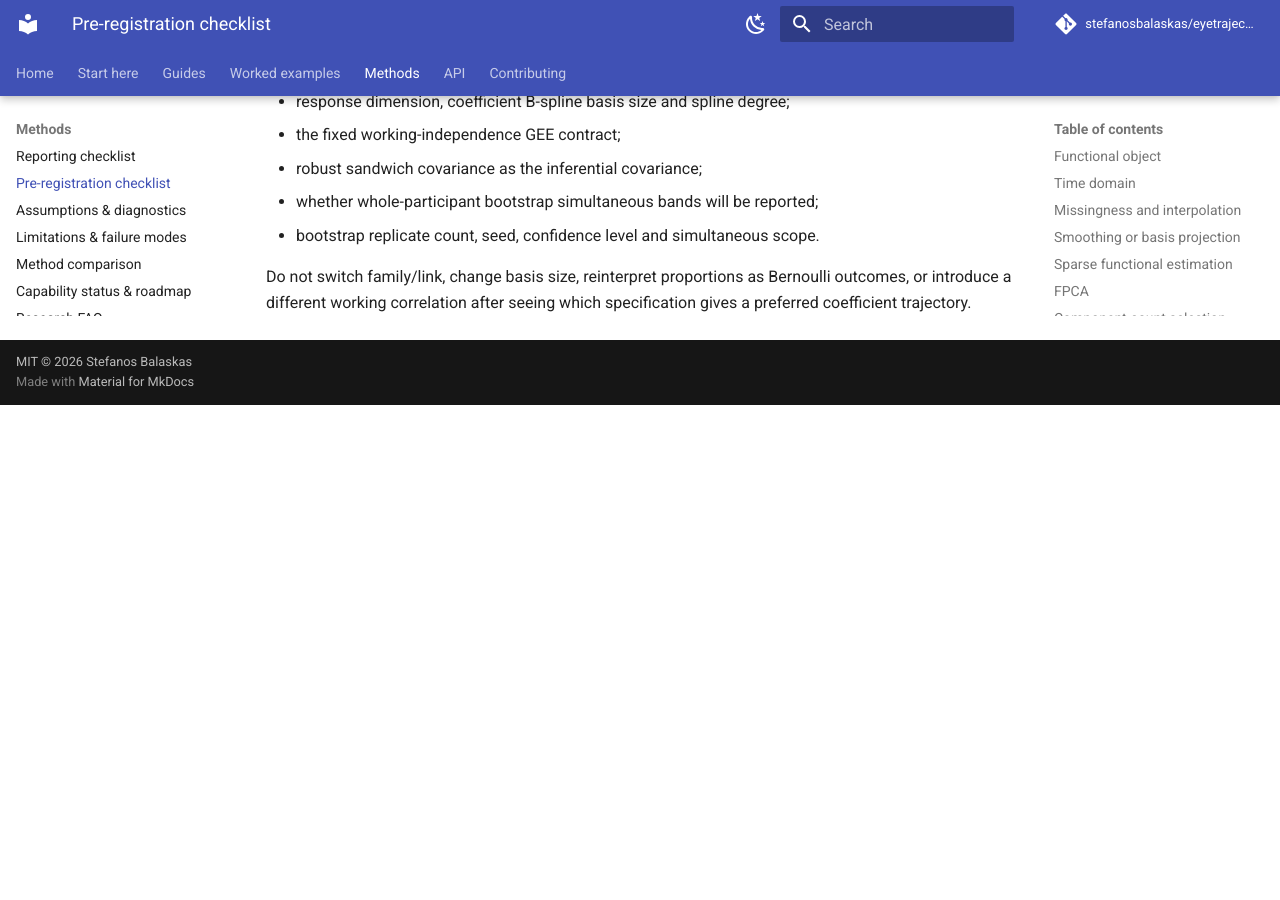
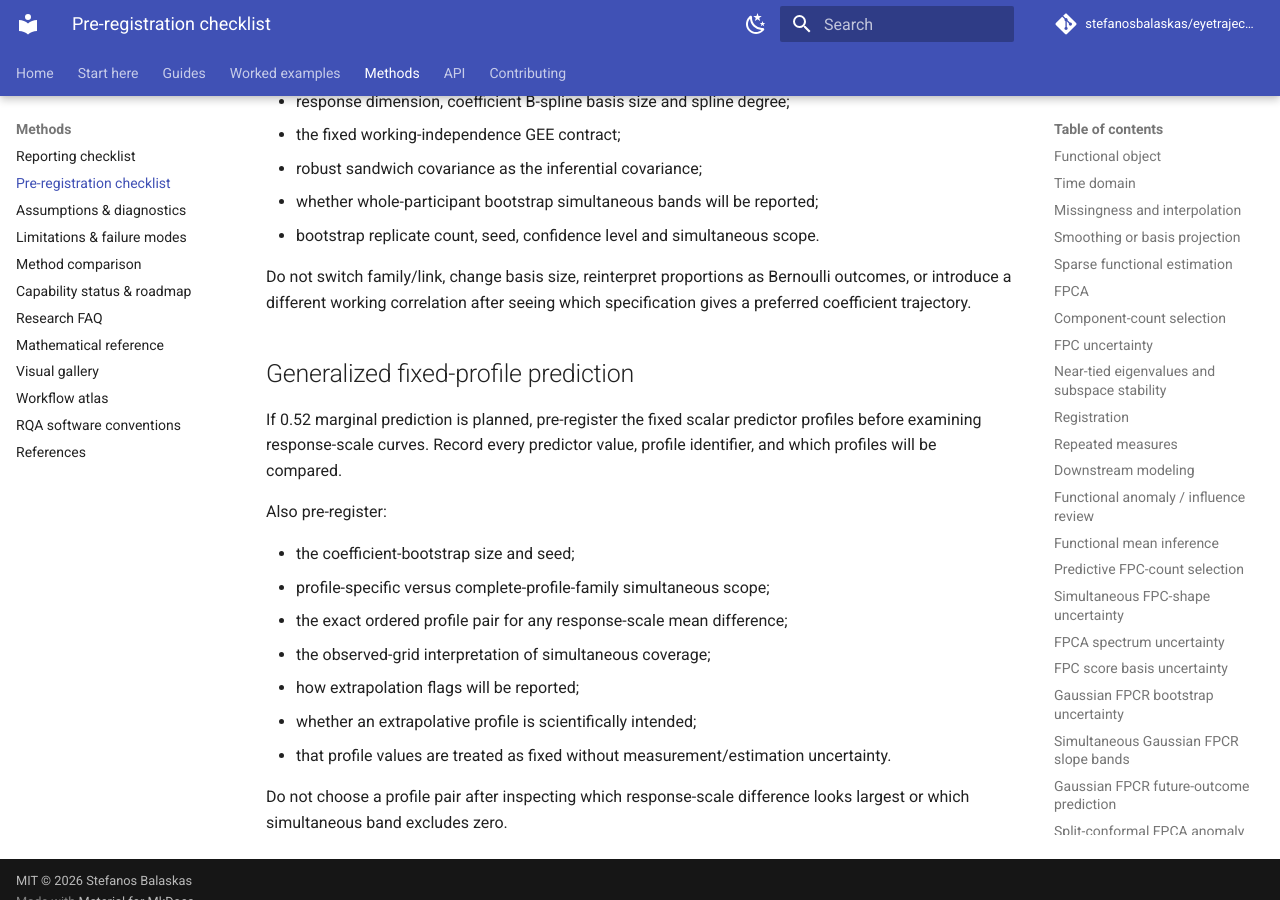
Before and after one commit to stefanosbalaskas/eyetrajectoriespy, an MkDocs documentation site: the page built from docs/methods/preregistration.md, in a window 1280 px wide and 900 px high, scrolled down 26275 px. Built offline with MkDocs 1.6.1 and Material for MkDocs 9.7.7, drawn with Linux system fonts in a browser that asks for light colours; comment, search, counter and statistics services are not loaded; before the commit the page ends 26680 px from its top, so only the background shows below that.

Commit message:
Add 0.52 methodological guidance

```diff
--- a/docs/methods/preregistration.md
+++ b/docs/methods/preregistration.md
@@ -891,3 +891,23 @@ For a 0.51 generalized functional response model, pre-register:
 - bootstrap replicate count, seed, confidence level and simultaneous scope.
 
 Do not switch family/link, change basis size, reinterpret proportions as Bernoulli outcomes, or introduce a different working correlation after seeing which specification gives a preferred coefficient trajectory.
+
+## Generalized fixed-profile prediction
+
+If 0.52 marginal prediction is planned, pre-register the fixed scalar predictor
+profiles before examining response-scale curves. Record every predictor value,
+profile identifier, and which profiles will be compared.
+
+Also pre-register:
+
+- the coefficient-bootstrap size and seed;
+- profile-specific versus complete-profile-family simultaneous scope;
+- the exact ordered profile pair for any response-scale mean difference;
+- the observed-grid interpretation of simultaneous coverage;
+- how extrapolation flags will be reported;
+- whether an extrapolative profile is scientifically intended;
+- that profile values are treated as fixed without measurement/estimation
+  uncertainty.
+
+Do not choose a profile pair after inspecting which response-scale difference
+looks largest or which simultaneous band excludes zero.
```
